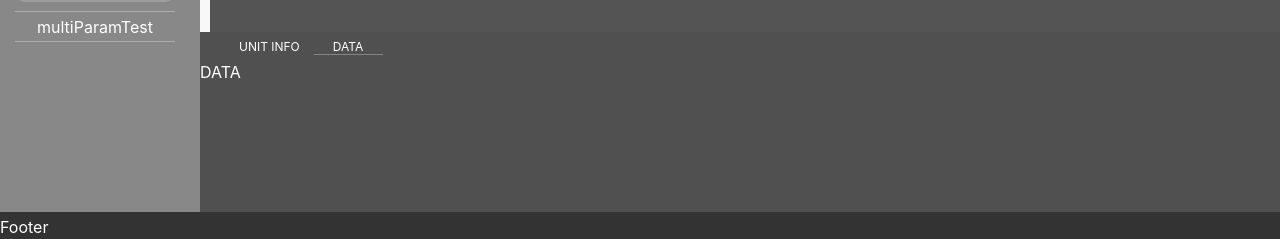
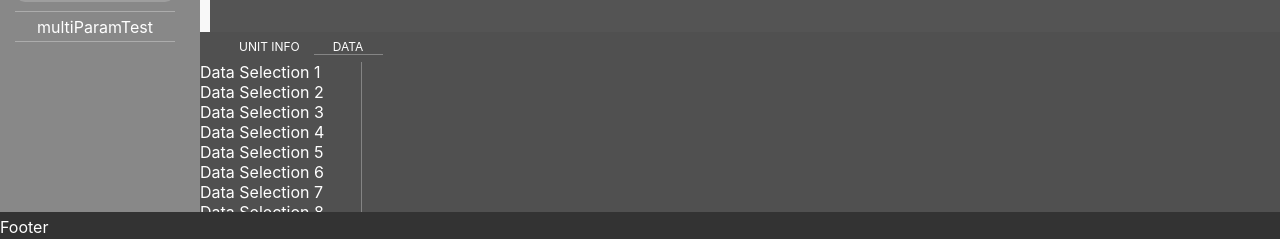
Before and after one commit to cwc020730/NeuralNetworkBuilder, a React (Create React App) app: page / in a window 1280 px wide. Both pictures are taken after a click on the element "DATA". Shown: the part 558-797 px from the top of the page. Built offline with nearby package versions, Linux system fonts and the light colour scheme; no server answers; grey boxes are pictures that could not be loaded.

Commit message:
Add a data item selection panel

```diff
--- a/src/App.css
+++ b/src/App.css
@@ -185,12 +185,43 @@
 
 .data-panel {
   display: grid;
-  grid-template-columns: 1fr 1fr 1fr 1fr;
+  grid-template-columns: 15% 25% 60%;
   justify-content: space-between;
-  align-items: top;
   background: #505050;
   color: #fff;
   height: 150px;
+}
+
+.data-selection-controller {
+  display: flex;
+  justify-content: left;
+  align-items: start;
+  border-right: 1px rgba(255, 255, 255, 0.3) solid;
+  color: #fff;
+}
+
+.data-selection-item-container {
+  flex: 1;
+  max-height: 150px;
+  overflow-y: auto;
+}
+
+.data-selection-item-container::-webkit-scrollbar {
+  width: 8px;
+  height: 8px;
+}
+
+.data-selection-item-container::-webkit-scrollbar-thumb {
+  background-color: rgba(0, 0, 0, 0.2);
+  border-radius: 4px;
+}
+
+.data-selection-item-container::-webkit-scrollbar-thumb:hover {
+  background-color: rgba(0, 0, 0, 0.4);
+}
+
+.data-selection-item-container::-webkit-scrollbar-track {
+  background-color: transparent;
 }
 
 .unit-param-info-area {
--- /dev/null
+++ b/src/components/DataSelectionController.js
@@ -0,0 +1,64 @@
+
+import React from "react";
+
+const DataSelectionController = () => {
+
+    const dataSelectionList = [
+        {
+            id: 1,
+            name: 'Data Selection 1'
+        },
+        {
+            id: 2,
+            name: 'Data Selection 2'
+        },
+        {
+            id: 3,
+            name: 'Data Selection 3'
+        },
+        {
+            id: 4,
+            name: 'Data Selection 4'
+        },
+        {
+            id: 5,
+            name: 'Data Selection 5'
+        },
+        {
+            id: 6,
+            name: 'Data Selection 6'
+        },
+        {
+            id: 7,
+            name: 'Data Selection 7'
+        },
+        {
+            id: 8,
+            name: 'Data Selection 8'
+        },
+        {
+            id: 9,
+            name: 'Data Selection 9'
+        },
+        {
+            id: 10,
+            name: 'Data Selection 10'
+        }
+    ];
+
+    return (
+        <div className="data-selection-controller">
+            <div className="data-selection-item-container">
+                {dataSelectionList.map((dataSelection) => {
+                    return (
+                        <div key={dataSelection.id} className="data-selection-item">
+                            {dataSelection.name}
+                        </div>
+                    );
+                })}
+            </div>
+        </div>
+    );
+}
+
+export default DataSelectionController;
--- a/src/components/MainBottomArea.js
+++ b/src/components/MainBottomArea.js
@@ -4,6 +4,7 @@ import MainBottomAreaControlBar from "./MainBottomAreaControlBar";
 import SelectedUnitDescription from "./SelectedUnitDescription";
 import IOInfo from "./IOInfo";
 import ParamControls from "./ParamControls";
+import DataSelectionController from "./DataSelectionController";
 import { AppContext } from "./AppContext";
 
 const MainBottomArea = () => {
@@ -21,7 +22,8 @@ const MainBottomArea = () => {
 
     const runPanel = (
         <div className="data-panel">
-            DATA
+            <DataSelectionController />
+            <div></div>
         </div>
     );
 
```
